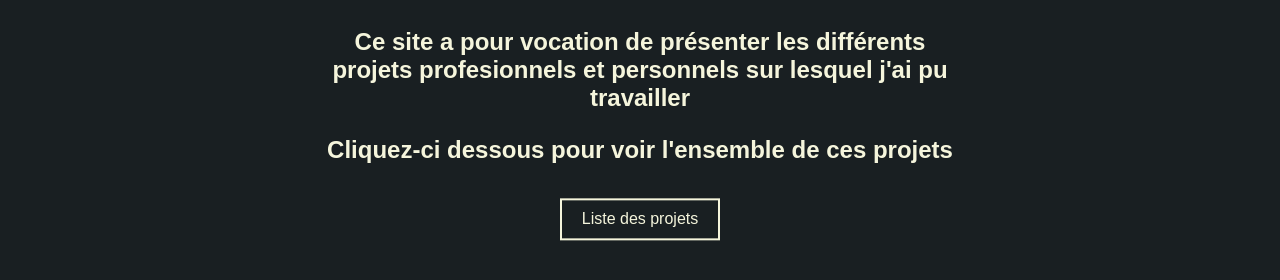
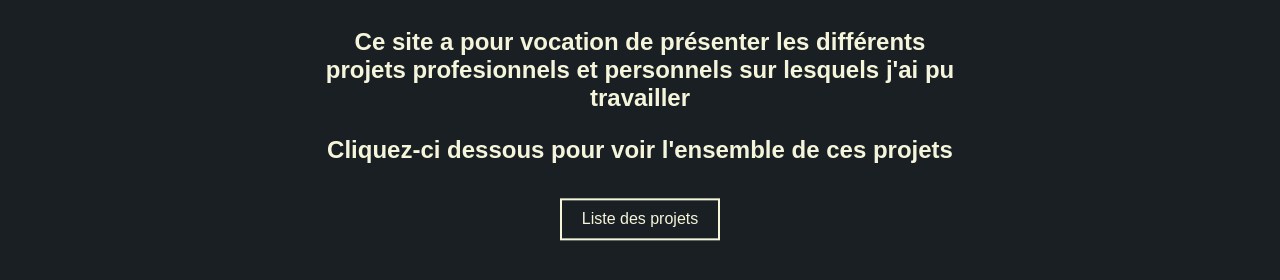
Before and after one commit to Damienmrts/damienmrts.github.io, a plain HTML site: page index.html in a window 1280 px wide. Shown: the part 320-600 px from the top of the page. Drawn offline with Linux system fonts and the light colour scheme.

Commit message:
Correction des fautes

```diff
--- a/index.html
+++ b/index.html
@@ -12,7 +12,7 @@
     <img src="img/keyboard-svgrepo-com.svg" width="30px">
       <h3> Portfolio</h3>
     </div>
-    <!-- Liste des liens à droite -->
+
     <ol class="navbar-content">
       <li><a href="#">Accueil</a></li>
       <li><a href="projet.html">Mes projets</a></li>
@@ -24,7 +24,7 @@
         <h1>Présentation</h1>
     </div>
     <div class="introduction-content">
-        <p>Ce site a pour vocation de présenter les différents projets profesionnels et personnels sur lesquel j'ai pu travailler</p>
+        <p>Ce site a pour vocation de présenter les différents projets profesionnels et personnels sur lesquels j'ai pu travailler</p>
         <p>Cliquez-ci dessous pour voir l'ensemble de ces projets</p>
     </div>
     <div class="introduction-button">
```
Also changed, not shown: devops.html (+0 -2 lines), projet.html (+0 -2 lines), sysadmin.html (+0 -2 lines).
